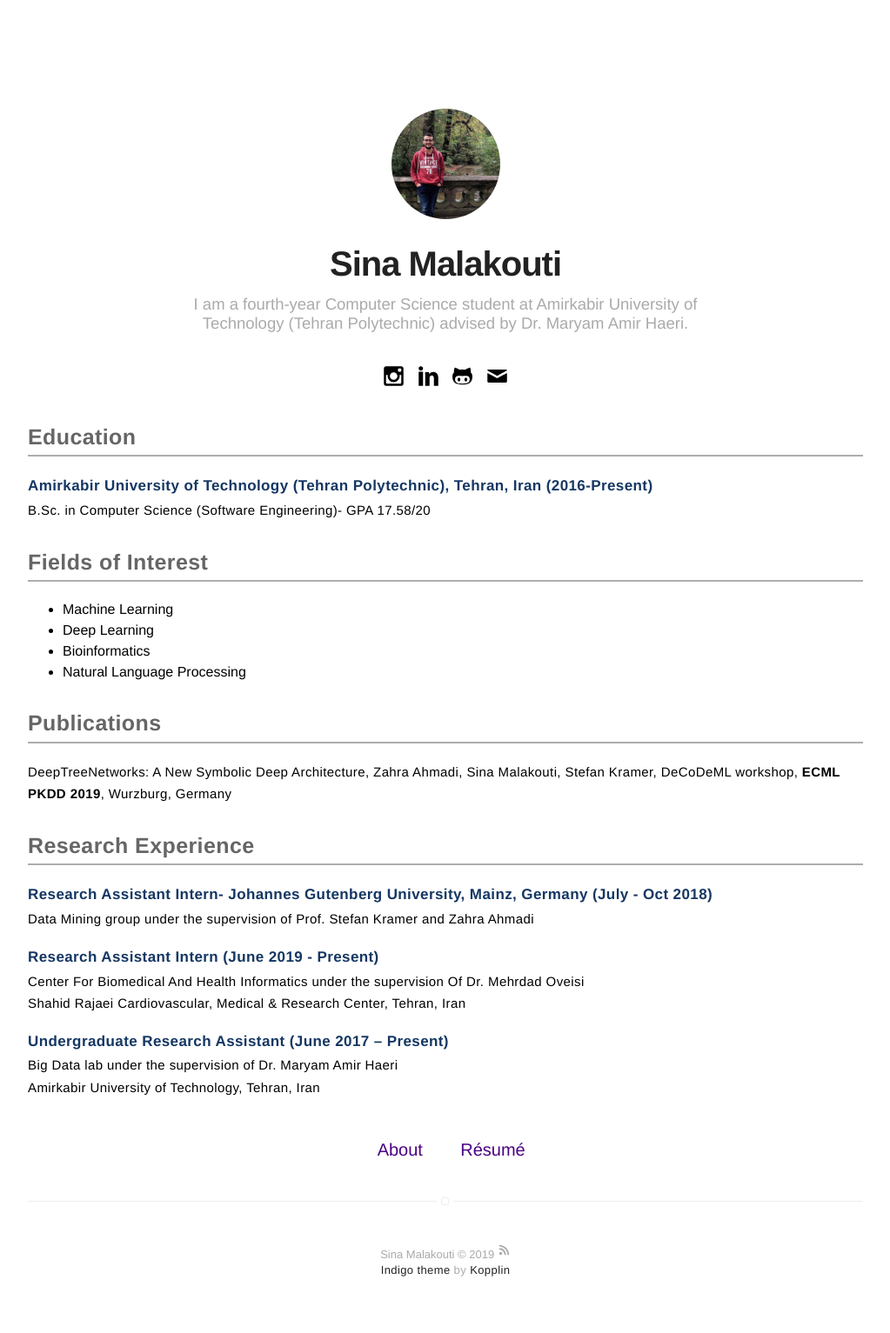
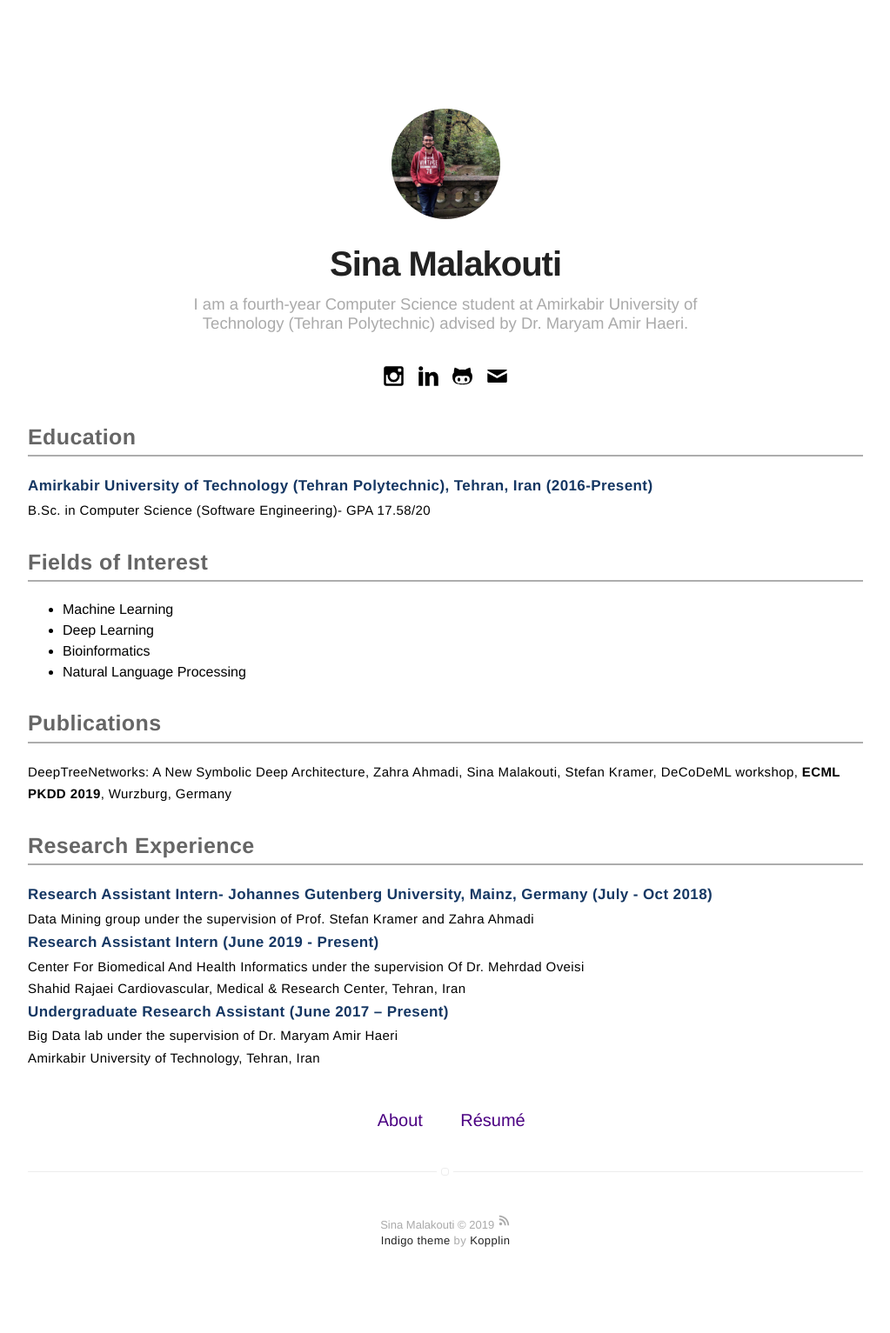
Before and after one commit to sinamalakouti/sinamalakouti.github.io, a Jekyll site: the page built from index.html, in a window 1280 px wide. Shown: the whole page at 87% size, without its empty margins (128-1151 px from the left). Built offline with Jekyll 4.4.1, drawn with Linux system fonts in a browser that asks for light colours; after the commit the page ends 1499 px from its top, so only the background shows below that.

```diff
--- a/_sass/components/header.sass
+++ b/_sass/components/header.sass
@@ -42,6 +42,8 @@
     font-size: 1.7rem
     font-weight: bold
     color : rgb(21,55,99)
+    paddin-top: 1px
+    margin-top: 0
     padding-bottom: 0
     margin-bottom: 0
 
```
